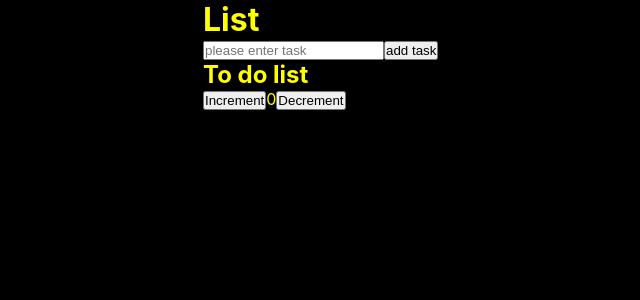
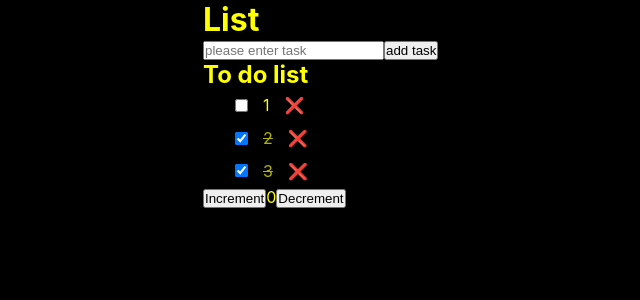
Before and after one commit to adastion/todo-list, a React (Create React App) app: page / in a window 1280 px wide. Shown: the top 300 px of the page, without its empty margins (53-693 px from the left). Built offline with nearby package versions, Linux system fonts and the light colour scheme.

Commit message:
adding completedTask

```diff
--- a/src/componenets/Tasks/Todo.jsx
+++ b/src/componenets/Tasks/Todo.jsx
@@ -1,7 +1,7 @@
 import React from "react";
-import { useDispatch } from 'react-redux';
+import { useDispatch } from "react-redux";
 import styled from "styled-components";
-import { deleteTask } from "./taskSlice";
+import { completedTask, deleteTask } from "./taskSlice";
 
 const TaskStyles = styled.ol`
   & li {
@@ -33,15 +33,22 @@ const TaskStyles = styled.ol`
 
 export const Todo = ({ tasks }) => {
   const dispatch = useDispatch();
+
   return (
     <>
       <h2>To do list</h2>
       <TaskStyles>
         {tasks.map((task) => (
           <li key={task.id}>
-            <input type="checkbox" />
+            <input
+              type="checkbox"
+              checked={task.completed}
+              onChange={() => dispatch(completedTask({ id: task.id }))}
+            />
             <span>{task.description}</span>
-            <span onClick={()=> dispatch(deleteTask(task.id))}>❌</span>
+            <span onClick={() => dispatch(deleteTask({ id: task.id }))}>
+              ❌
+            </span>
           </li>
         ))}
       </TaskStyles>
--- a/src/componenets/Tasks/taskSlice.js
+++ b/src/componenets/Tasks/taskSlice.js
@@ -2,7 +2,23 @@ import { createSlice } from "@reduxjs/toolkit";
 
 export const taskSlice = createSlice({
   name: "tasks",
-  initialState: [],
+  initialState: [
+    {
+      id: crypto.randomUUID(),
+      description: '1',
+      completed: false,
+    },
+    {
+      id: crypto.randomUUID(),
+      description: '2',
+      completed: true,
+    },
+    {
+      id: crypto.randomUUID(),
+      description: '3',
+      completed: true,
+    },
+  ],
   reducers: {
     addTask: (state, action) => {
       if (action.payload)
@@ -13,12 +29,11 @@ export const taskSlice = createSlice({
         });
     },
     deleteTask: (state, action) => {
-      return state.filter((task) => task.id !== action.payload);
+      return state.filter((task) => task.id !== action.payload.id);
     },
     completedTask: (state, action) => {
-      if (!state.completed) {
-        state.completed = action.payload;
-      }
+      const toggledTask = state.find((task) => task.id === action.payload.id);
+      toggledTask.completed = !toggledTask.completed;
     },
   },
 });
```
